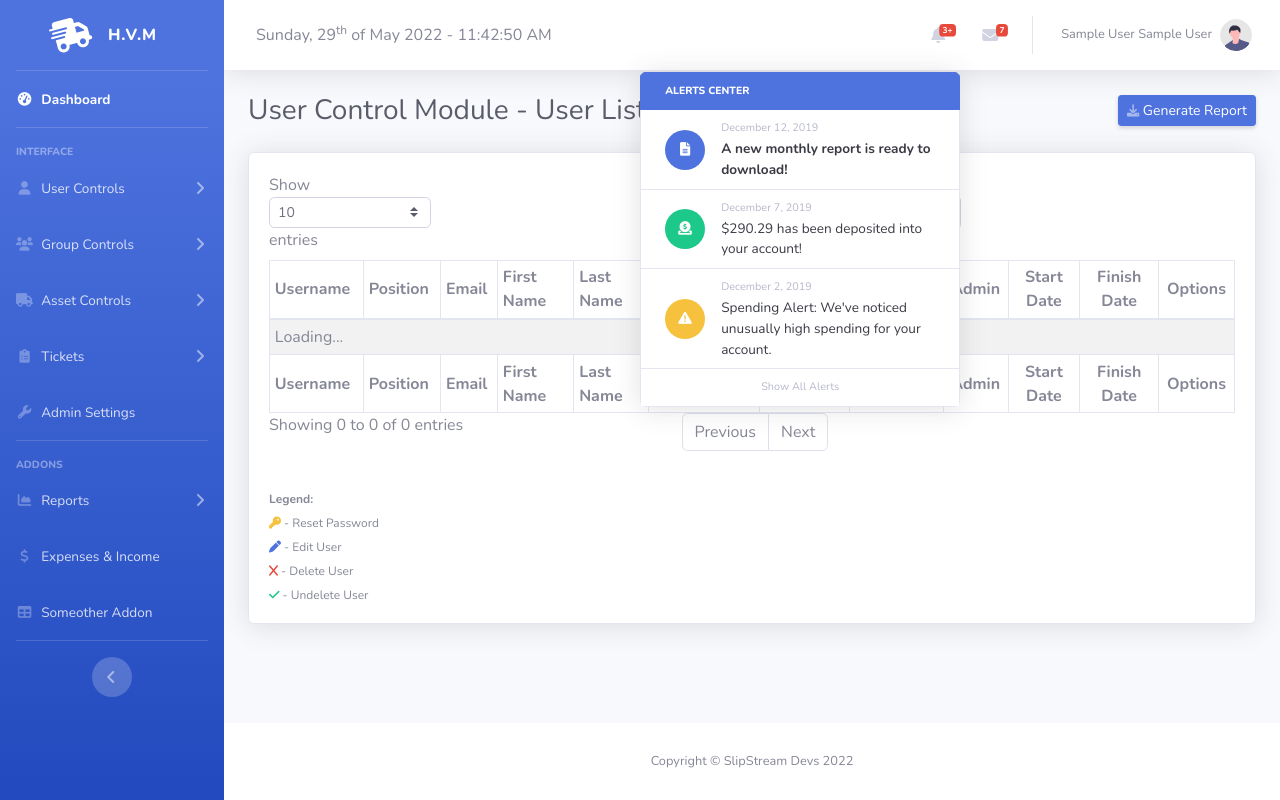
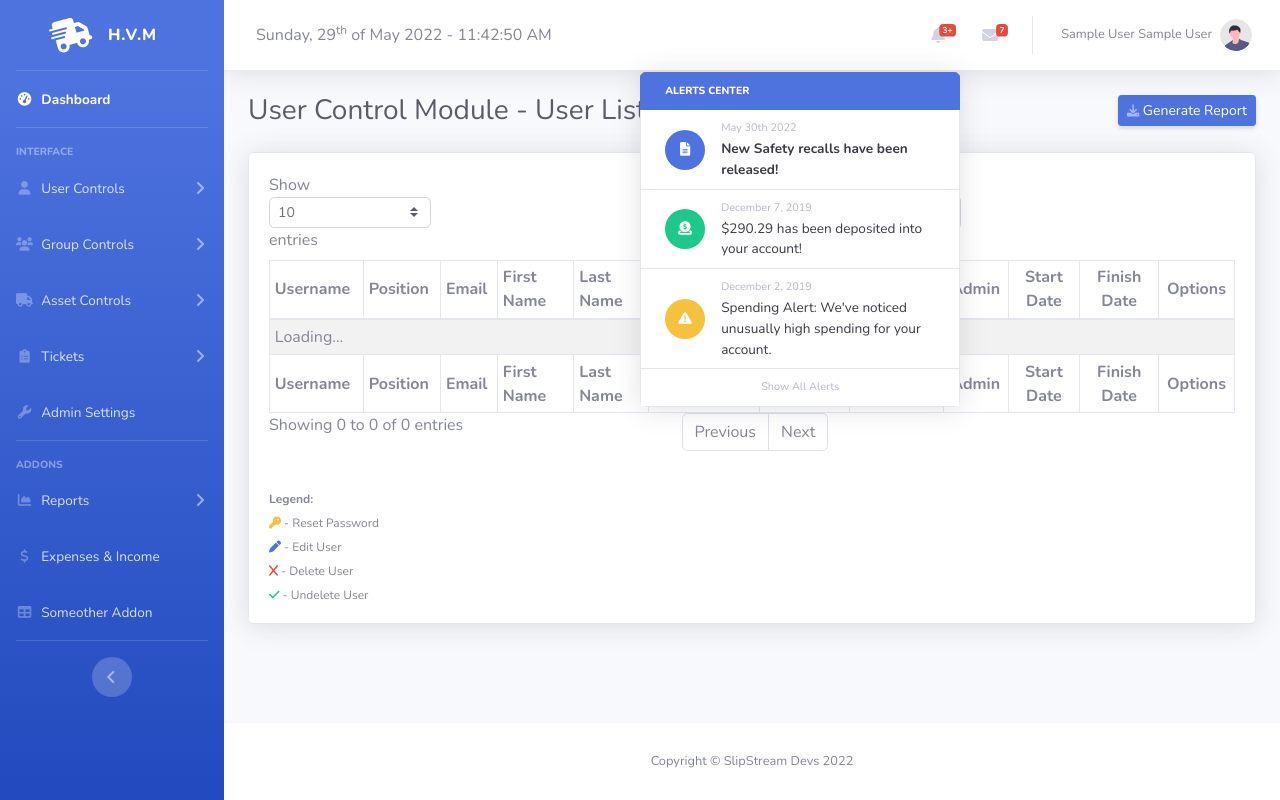
Before and after one commit to AdamM-AU/COSC2635-SlipstreamDevs, a PHP site: page /dashboard.php?module=userMod&task=list in a window 1280 px wide, after a click on "3+". Run offline with PHP 8.4, Linux system fonts and the light colour scheme; the visitor is signed in with stand-in values (Sample User, id 1).

Commit message:
Update dashboard.php
date

```diff
--- a/Project Source Code/dashboard.php
+++ b/Project Source Code/dashboard.php
@@ -281,8 +281,8 @@ if (isset($_GET["logout"])) { //Set but Empty
                                         </div>
                                     </div>
                                     <div>
-                                        <div class="small text-gray-500">December 12, 2019</div>
-                                        <span class="font-weight-bold">A new monthly report is ready to download!</span>
+                                        <div class="small text-gray-500">May 30th 2022 </div>
+                                        <span class="font-weight-bold">New Safety recalls have been released!</span>
                                     </div>
                                 </a>
                                 <a class="dropdown-item d-flex align-items-center" href="#">
```
